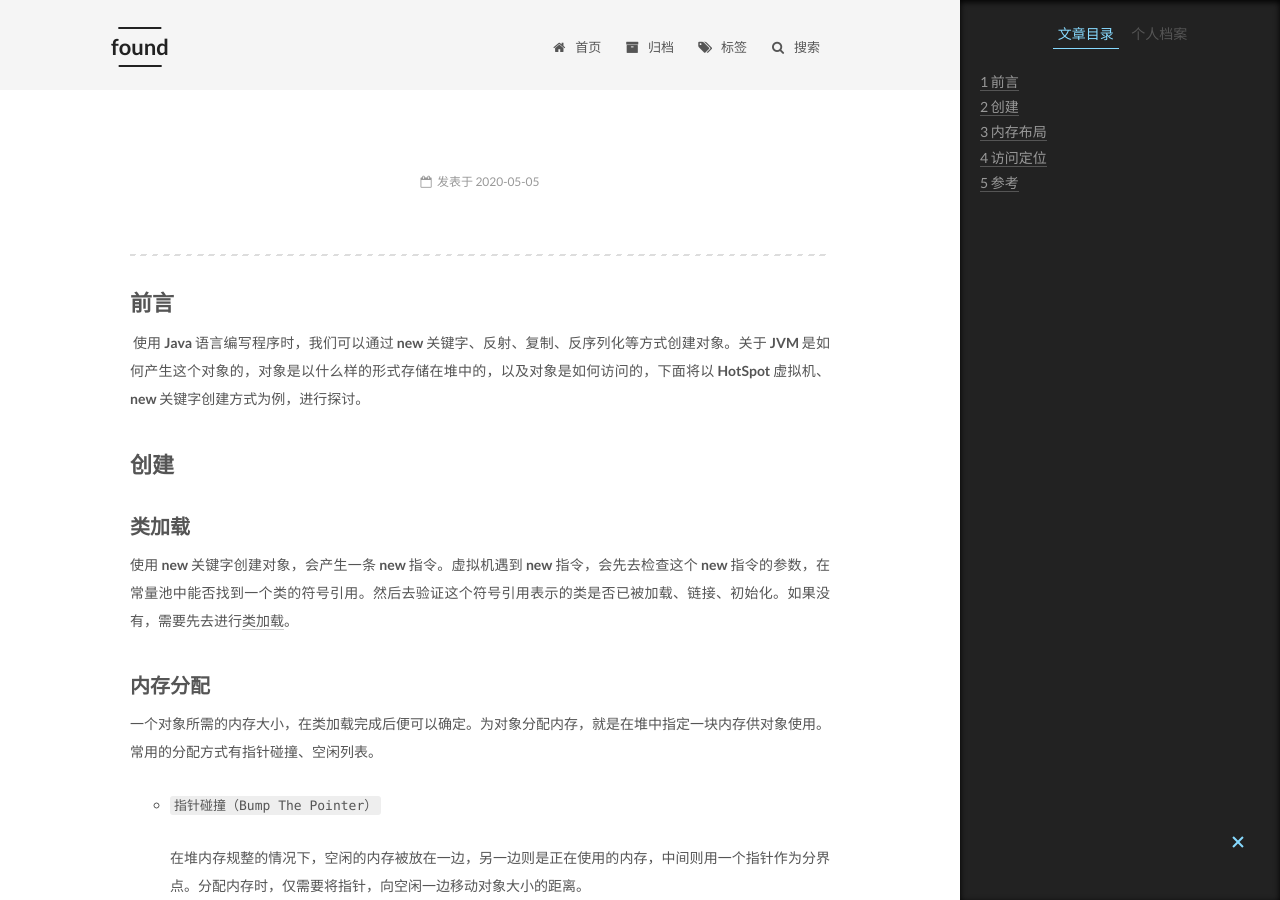
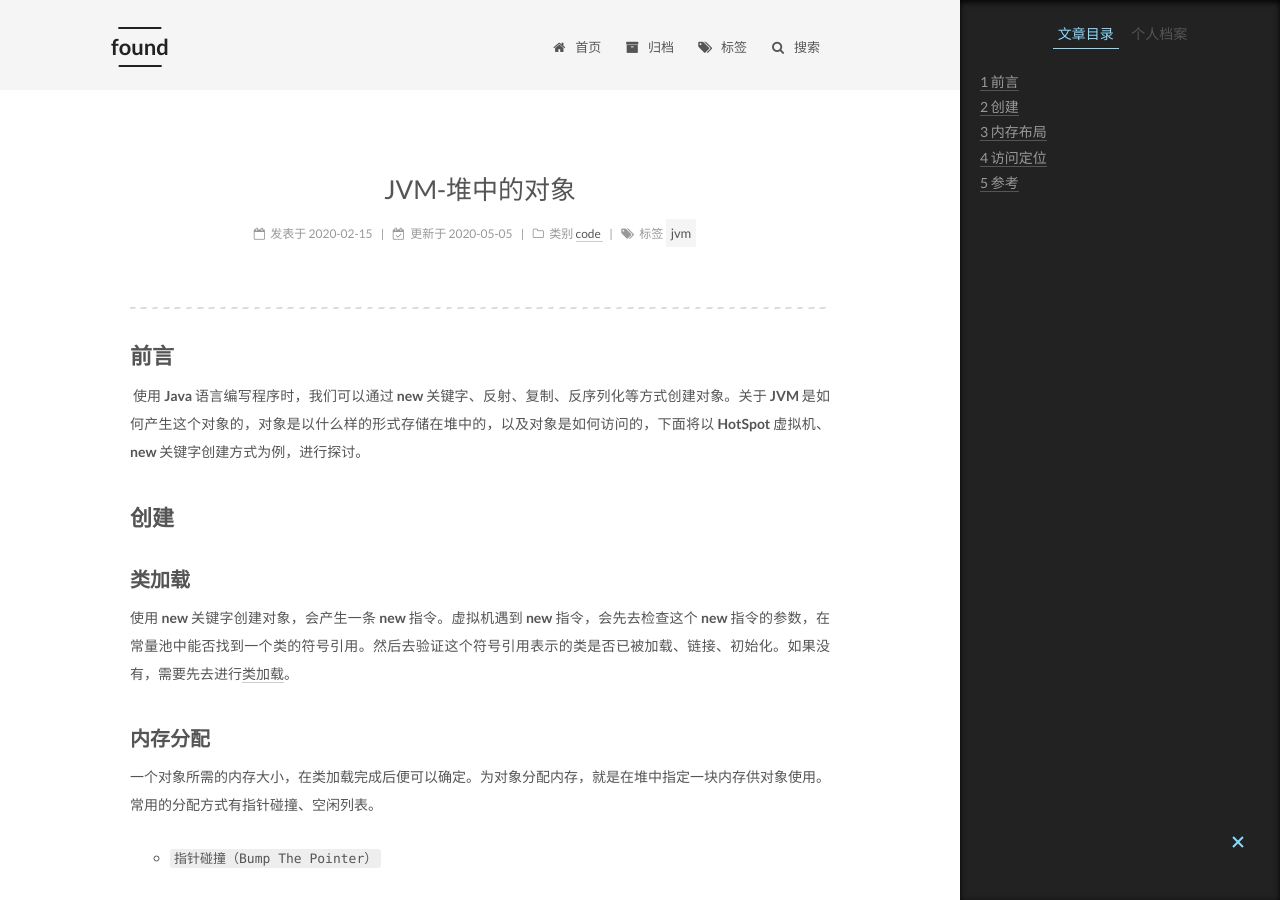
Before and after one commit to guolanren/guolanren.github.io, a Jekyll site: the page built from _posts/2020-02-15-JVM-堆中的对象.md, in a window 1280 px wide and 900 px high. Built offline with Jekyll 4.4.1, drawn with Linux system fonts in a browser that asks for light colours; comment, search, counter and statistics services are not loaded; part of the change alters nothing that is shown.

Commit message:
update post JVM-堆中的对象 "样式调整"

```diff
--- a/_posts/2020-02-15-JVM-堆中的对象.md
+++ b/_posts/2020-02-15-JVM-堆中的对象.md
@@ -5,7 +5,7 @@ categories:
  - code
 tags:
  - jvm
-updated：2020-05-05
+updated: 2020-05-05
 ---
 
 ------
```
